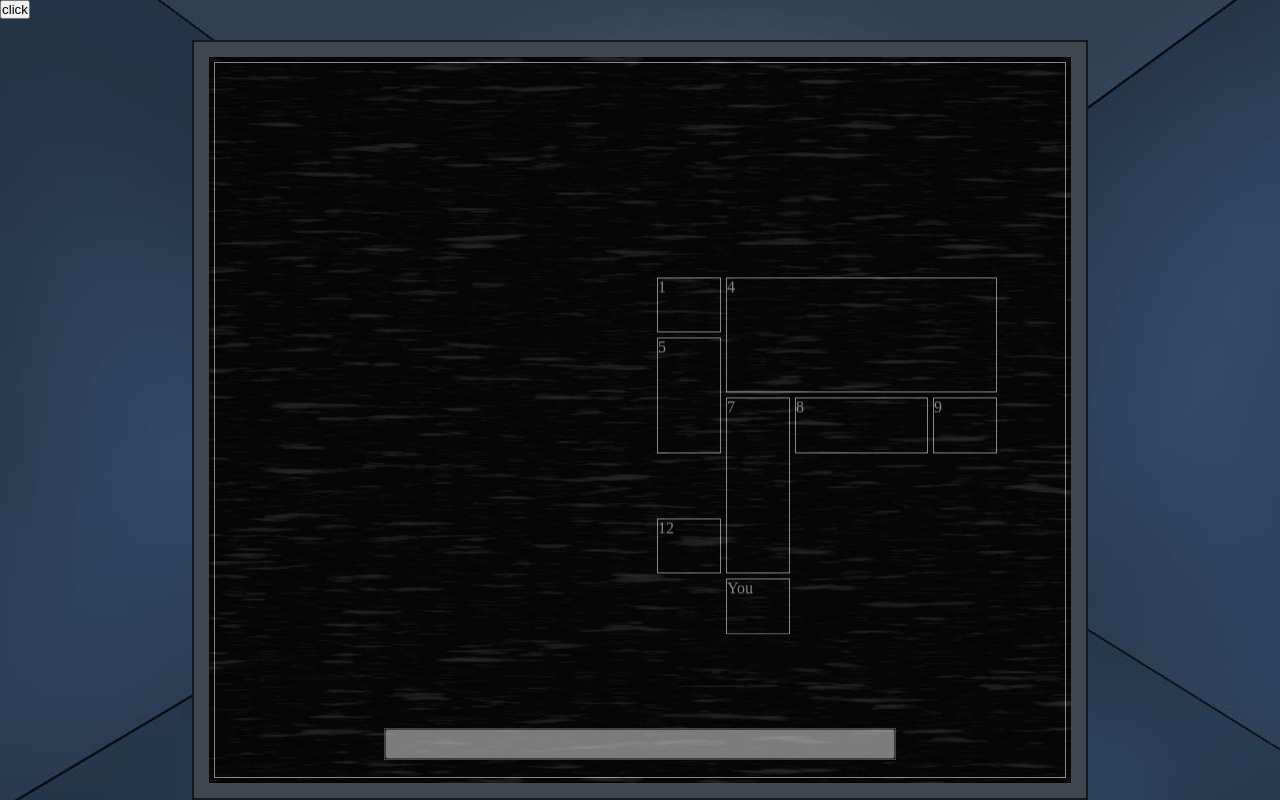
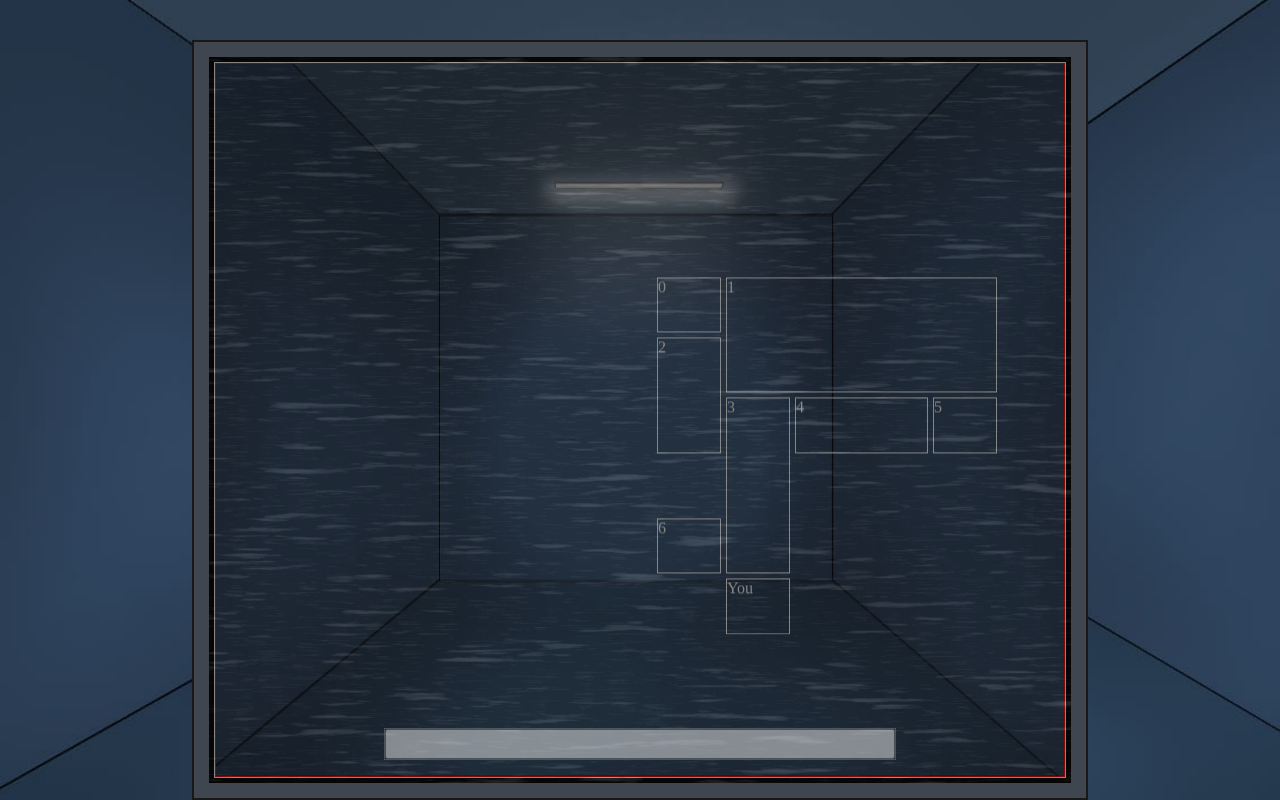
Before and after one commit to henryueta/fnaf-js, a plain HTML site: page pages/security-room.html in a window 1280 px wide. Both pictures are taken after a click on the button 640 px from the left and 744 px from the top of the page. Drawn offline with Linux system fonts and the light colour scheme.

Commit message:
currentCameraContent

```diff
--- a/pages/security-room.html
+++ b/pages/security-room.html
@@ -17,22 +17,24 @@
         <div class="screen-container">
             <div class="content-container">
                 <div class="map-container">
-                    <div class="item1">1</div>
-                    <!--<div class="item2">2</div>-->
-                    <!--<div class="item3">3</div>-->
-                    <div class="item4">4</div>
-                    <div class="item5">5</div>
-                    <!--<div class="item6">6</div>-->
-                    <div class="item7">7</div>
-                    <div class="item8">8</div>
-                    <div class="item9">9</div>
-                    <div class="item10"></div>
-                    <div class="item11"></div>
-                      <div class="item12">12</div>
-                      <div class="item13"></div>
-                      <div class="item14"></div>
-                       <div class="item15">You</div>
-
+                    <div class="place1">0</div>
+                    <!--<div class="place2">2</div>-->
+                    <!--<div class="place3">3</div>-->
+                    <div class="place4">1</div>
+                    <div class="place5">2</div>
+                    <!--<div class="place6">6</div>-->
+                    <div class="place7">3</div>
+                    <div class="place8">4</div>
+                    <div class="place9">5</div>
+                    <div class="place10"></div>
+                    <div class="place11"></div>
+                      <div class="place12">6</div>
+                      <div class="place13"></div>
+                      <div class="place14"></div>
+                       <div class="place15">You</div>
+                </div>
+                <div class="choiced-place-content-container">
+                    <canvas id="choiced-place-canvas"  width="833" height="500"></canvas>
                 </div>
             </div>
 
@@ -51,12 +53,37 @@
         <div class="button-container"><button>
             click
         </button></div>
-
+        <canvas id="room-canvas" width="2500" height="1500"></canvas>
     </div>
 
     <div class="move-left-container">
     </div>
 
     <script src="../scripts/game.js" type="module"></script>
+    <script>
+        const canvas = document.getElementById('choiced-place-canvas');
+const ctx = canvas.getContext('2d');
+
+
+const img = new Image();
+    img.src = '../teste5.jpeg'; // substitua pelo caminho da sua imagem
+
+    img.onload = () => {
+      const cw = canvas.width;
+      const ch = canvas.height;
+      const iw = img.width;
+      const ih = img.height;
+
+      // Calcula proporção de escala para "cover"
+      const scale = Math.max(cw / iw, ch / ih);
+
+      // Calcula posição centralizada
+      const x = (cw / 2) - (iw * scale / 2);
+      const y = (ch / 2) - (ih * scale / 2);
+
+      // Desenha a imagem cobrindo todo o canvas
+      ctx.drawImage(img, x, y, iw * scale, ih * scale);
+    };
+    </script>
 </body>
 </html>
--- /dev/null
+++ b/scripts/classes/Animatronic.js
@@ -0,0 +1,20 @@
+class Animatronic {
+
+    constructor(config){
+        this.current_place = config.current_place;
+        // this.next_place = config.next_place;
+    }
+
+    onChoicePlace(places){
+
+        const random_number = 0;
+        this.current_place = places[random_number]
+        return places[random_number]
+
+    }
+
+}
+
+export{
+    Animatronic
+}
--- /dev/null
+++ b/scripts/classes/Place.js
@@ -0,0 +1,18 @@
+class Place {
+
+    constructor(config){
+        this.index = config.index;
+        this.name = config.name;
+        this.next_place_index_list = config.next_place_index_list;
+    }
+
+}
+
+
+
+
+
+
+export {
+    Place
+}
--- /dev/null
+++ b/scripts/classes/Room.js
@@ -0,0 +1,33 @@
+class Room {
+
+    constructor(config){
+        this.room_canvas = config.room_canvas;
+        this.room_context = this.room_canvas.getContext('2d');
+        this.room_image = new Image();
+        this.room_image.src = config.room_image;
+    }
+
+    onDraw(){
+        this.room_image.onload = () => {
+            const cw = this.room_canvas.width;
+            const ch = this.room_canvas.height;
+            const iw = this.room_image.width;
+            const ih = this.room_image.height;
+
+            // Calcula proporção de escala para "cover"
+            const scale = Math.max(cw / iw, ch / ih);
+
+            // Calcula posição centralizada
+            const x = (cw / 2) - (iw * scale / 2);
+            const y = (ch / 2) - (ih * scale / 2);
+
+            // Desenha a imagem cobrindo todo o canvas
+            this.room_context.drawImage(this.room_image, x, y, iw * scale, ih * scale);
+          };
+    }
+
+}
+
+export {
+    Room
+}
--- a/scripts/game.js
+++ b/scripts/game.js
@@ -1,5 +1,15 @@
+import { Animatronic } from "./classes/Animatronic.js"
 import { Monitor } from "./classes/Monitor.js"
 import { Moviment } from "./classes/Moviment.js"
+import { Place } from "./classes/Place.js"
+import { Room } from "./classes/Room.js"
+
+const player_room = new Room({
+    room_canvas:document.querySelector("#room-canvas"),
+    room_image:"../teste5.jpeg"
+})
+
+player_room.onDraw()
 
 const camera_monitor = new Monitor({
     screen_container: document.querySelector(".screen-container"),
@@ -18,3 +28,28 @@ toggle_cam_system_button.addEventListener('click',()=>{
     x_moviment.setIsLocked(camera_monitor.isOpen)
     x_moviment.onEndMove()
 })
+
+const place_list = [
+    new Place({
+        index:0,
+        name:"test_room",
+        next_place_index_list:[1,2]
+    }),
+    new Place({
+        index:1,
+        name:"test2_room",
+        next_place_index_list:[2,3,4,5]
+    })
+]
+
+const enemy = new Animatronic({
+    current_place:0,
+})
+
+// setInterval(()=>{
+
+//     const teste = enemy.onChoicePlace(place_list.find((item)=>item.index === enemy.current_place).next_place_index_list)
+
+//     console.log(teste)
+
+// },2000)
--- a/styles/map.css
+++ b/styles/map.css
@@ -1,30 +1,4 @@
-/* .map-container{
-    border: 1px solid white;
-    position: absolute;
-    top: 50%;
-    left: 50%;
-    transform: translate(-50%,-50%);
-    height: 80%;
-    width: 80%;
-    z-index: 10;
-}
 
-.map-container .cam-container{
-  border: 1px solid white;
-
-}
-
-.map-container .room-place-container{
-  border: 1px solid white;
-  color: white;
-  font-size: 1.2em;
-  position: absolute;
-  display: flex;
-  flex-direction: column;
-  align-items: center;
-  justify-content: center;
-  padding: 0.5rem;
-} */
 
 .content-container{
     /* border: 1px solid rgb(255, 255, 255); */
@@ -64,32 +38,47 @@
     grid-template-columns: repeat(5, 1fr);
     grid-template-rows: repeat(6, 1fr);
     gap: 5px;
+    z-index: 7;
   }
 
   .map-container div {
-    background-color: black;
+    background: none;
     transition: transform 0.3s;
     color: white;
     cursor: pointer;
   }
 
 
-  .item1 { --hue: 0; grid-column: span 1;    border: 0.1em solid white; }
-  .item2 { --hue: 40; grid-row: span 3;    border: 0.1em solid white; }
-  .item3 { --hue: 80; }
-  .item4 { --hue: 120; grid-column: span 4; grid-row: span 2;     border: 0.1em solid white;}
-  .item5 { --hue: 160; grid-row: span 2;    border: 0.1em solid white;}
-  .item6 { --hue: 200; grid-column: span 3;    border: 0.1em solid white; }
-  .item7 { --hue: 240; grid-row: span 3;     border: 0.1em solid white;}
-  .item8 { --hue: 280; grid-column: span 2;    border: 0.1em solid white; }
-  .item9 { --hue: 320; grid-column: span 1;     border: 0.1em solid white;}
-  .item10 { --hue: 20;grid-column: span 1; }
-  .item11 { --hue: 20;grid-column: span 3;}
-  .item12 { --hue: 20;grid-column: span 1;    border: 0.1em solid white;}
-  .item13 { --hue: 20;grid-column: span 3;}
-  .item14 { --hue: 20;grid-column: span 1;}
-  .item15 { --hue: 20;grid-column: span 1; border: 0.1em solid white;}
+  .place1 { --hue: 0; grid-column: span 1;    border: 0.1em solid white; }
+  .place2 { --hue: 40; grid-row: span 3;    border: 0.1em solid white; }
+  .place3 { --hue: 80; }
+  .place4 { --hue: 120; grid-column: span 4; grid-row: span 2;     border: 0.1em solid white;}
+  .place5 { --hue: 160; grid-row: span 2;    border: 0.1em solid white;}
+  .place6 { --hue: 200; grid-column: span 3;    border: 0.1em solid white; }
+  .place7 { --hue: 240; grid-row: span 3;     border: 0.1em solid white;}
+  .place8 { --hue: 280; grid-column: span 2;    border: 0.1em solid white; }
+  .place9 { --hue: 320; grid-column: span 1;     border: 0.1em solid white;}
+  .place10 { --hue: 20;grid-column: span 1; }
+  .place11 { --hue: 20;grid-column: span 3;}
+  .place12 { --hue: 20;grid-column: span 1;    border: 0.1em solid white;}
+  .place13 { --hue: 20;grid-column: span 3;}
+  .place14 { --hue: 20;grid-column: span 1;}
+  .place15 { --hue: 20;grid-column: span 1; border: 0.1em solid white;}
 
+
+.choiced-place-content-container{
+  border: 1px solid red;
+  width: 100%;
+  height: 100%;
+  inset: 10px;
+  z-index: 6;
+}
+
+
+.choiced-place-content-container canvas{
+  width: 100%;
+  height: 100%;
+}
 
   @media (max-width:1024px) {
     .map-container div {
--- a/styles/room-system.css
+++ b/styles/room-system.css
@@ -2,7 +2,7 @@
     z-index: 0;
     display: flex;
     justify-content: space-between;
-    background-image: url('../teste5.jpeg');
+    /* background-image: url('../teste5.jpeg'); */
     background-repeat: no-repeat;
   background-position: center center;
   background-size: cover;
```
